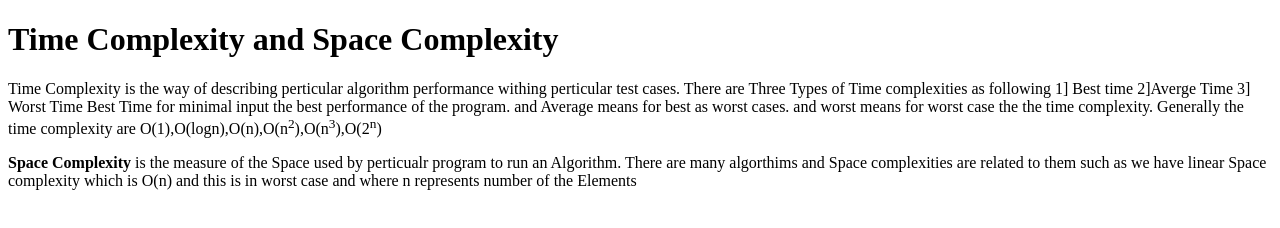
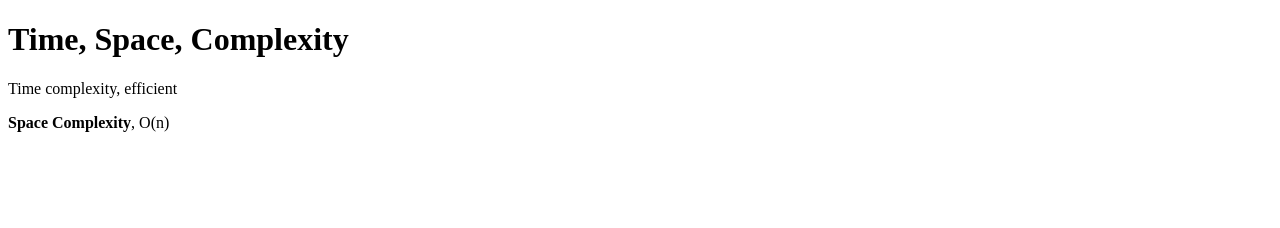
Before and after one commit to acciojob/time-and-space-complexity-aniket100200, a website: page main.html in a window 1280 px wide. Drawn offline with Linux system fonts and the light colour scheme.

Commit message:
created a submission

```diff
--- a/main.html
+++ b/main.html
@@ -8,23 +8,12 @@
 
 <body>
 	<!-- the entire body must be written by student -->
+	<h1>Time, Space, Complexity </h1>
+	<p>Time complexity, efficient</p>
+	<p><b>Space Complexity</b>, O(n)</p>
+
     <script type="text/javascript" src="./script.js">
 </script>
-
-	<h1>Time Complexity and Space Complexity</h1>
-		<p>
-			Time Complexity is the way of describing perticular algorithm performance withing perticular test cases.
-			There are Three Types of Time complexities as following 1] Best time 2]Averge Time 3] Worst Time
-			Best Time for minimal input the best performance of the program. and Average means for best as worst cases. and worst means for
-			worst case the the time complexity.
-			Generally the time complexity are O(1),O(logn),O(n),O(n<sup>2</sup>),O(n<sup>3</sup>),O(2<sup>n</sup>)
-		</p>
-
-	<p>
-		<b>Space Complexity</b> is the measure of the Space used by perticualr program to run an Algorithm.
-		There are many algorthims and Space complexities are related to them such as we have linear Space complexity which is O(n) and this is in worst case and where n represents
-		number of the Elements
-	</p>
 
 </body>
 
```
